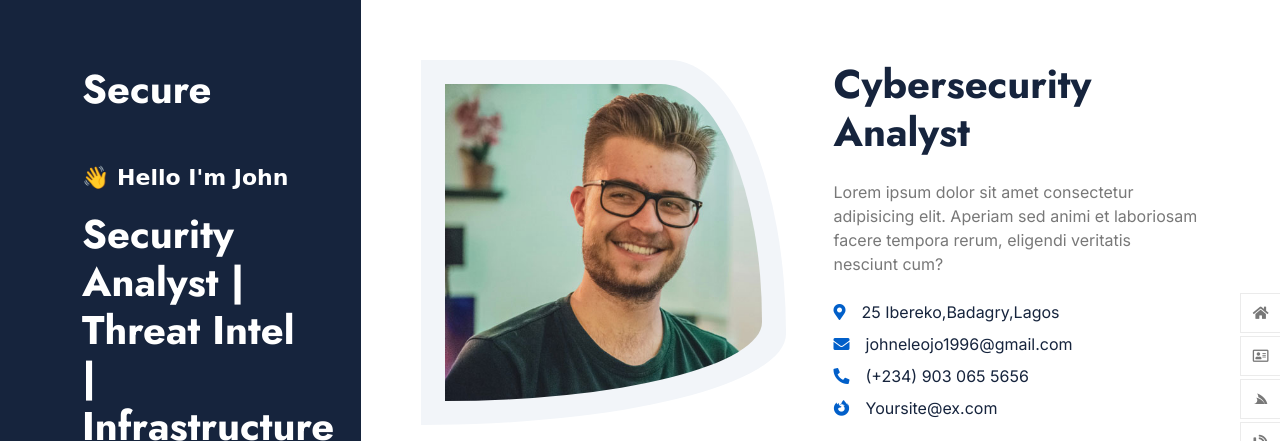
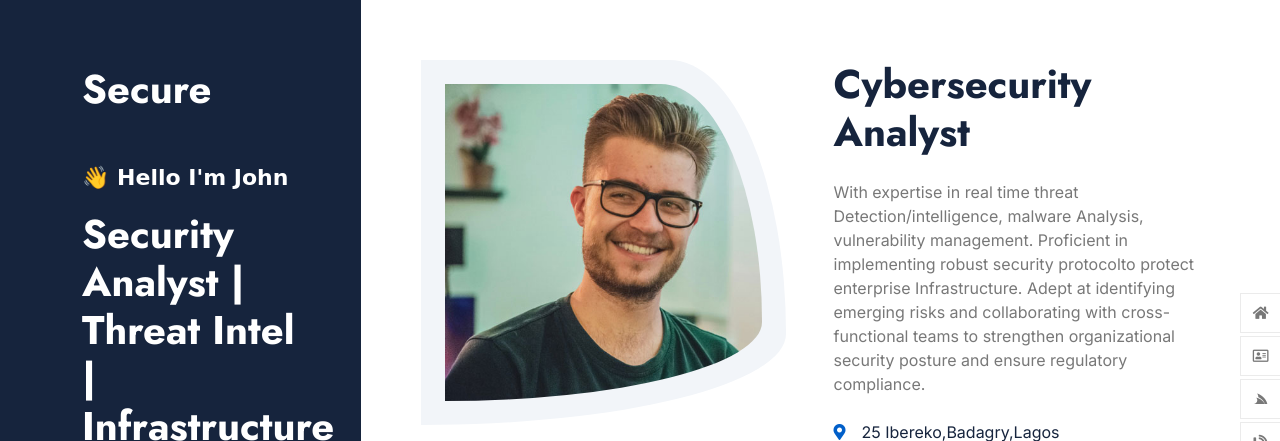
Before and after one commit to FirstJohn/Johnsportfolio, a plain HTML site: page index.html in a window 1280 px wide. Shown: the top 441 px of the page. Drawn offline with nearby package versions, Linux system fonts and the light colour scheme; a web font is replaced by a local one.

Commit message:
portfolio details updated

```diff
--- a/index.html
+++ b/index.html
@@ -3,7 +3,7 @@
 
     <head>
         <meta charset="utf-8">
-        <title>Pigra - Personal Portfolio Website Template</title>
+        <title>John - My Personal Portfolio Website</title>
         <meta content="width=device-width, initial-scale=1.0" name="viewport">
         <meta content="" name="keywords">
         <meta content="" name="description">
@@ -80,7 +80,7 @@
                                 </div>
                                 <div class="col-xl-6 wow fadeInUp" data-wow-delay="0.3s">
                                     <h1 class="display-6 mb-4">Cybersecurity Analyst</h1>
-                                    <p class="mb-4">Lorem ipsum dolor sit amet consectetur adipisicing elit. Aperiam sed animi et laboriosam facere tempora rerum, eligendi veritatis nesciunt cum?
+                                    <p class="mb-4">With expertise in real time threat Detection/intelligence, malware Analysis, vulnerability management. Proficient in implementing robust security protocolto protect enterprise Infrastructure. Adept at identifying emerging risks and collaborating with cross-functional teams to strengthen organizational security posture and ensure regulatory compliance.
                                     </p>
                                     <div class="d-flex align-items-center mb-2">
                                         <i class="fas fa-map-marker-alt text-primary me-3"></i>
```
